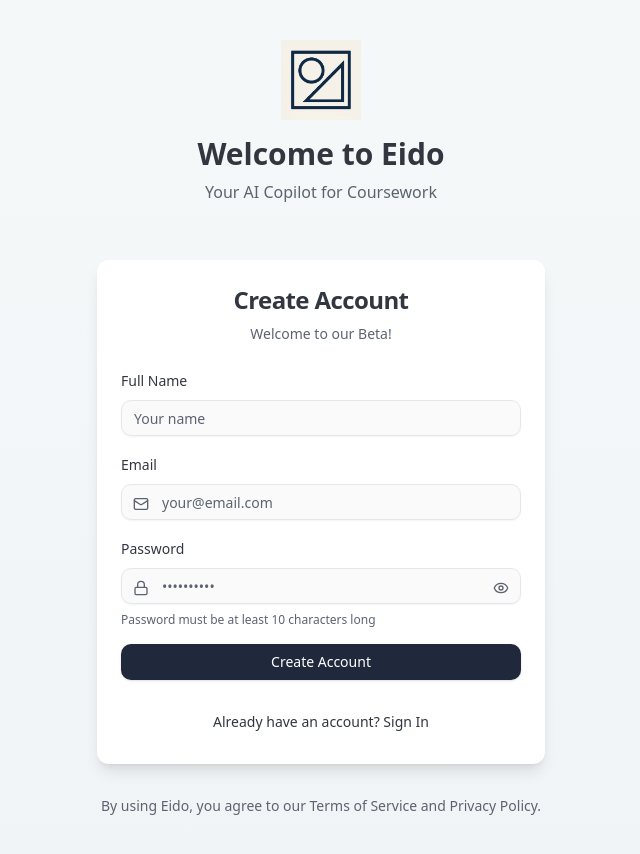
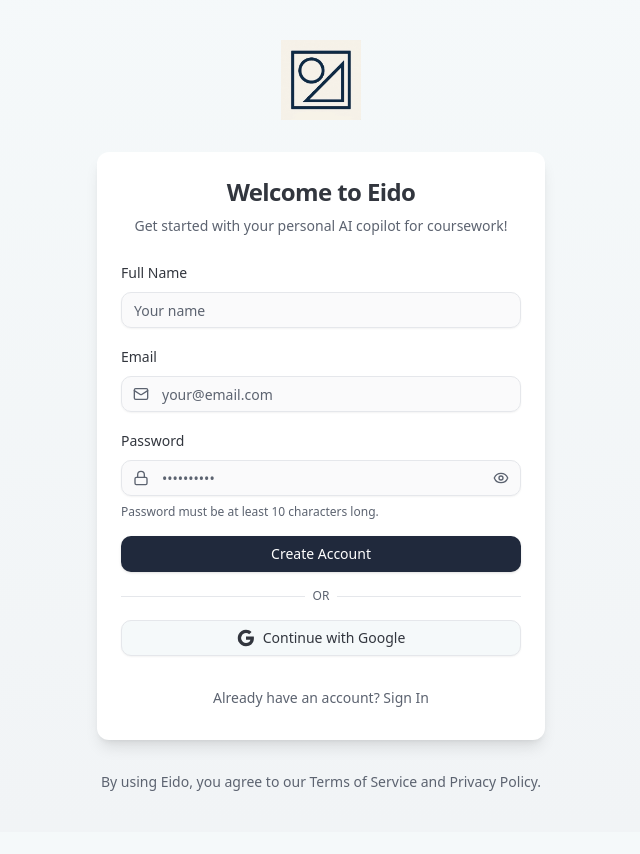
Before and after one commit to SamuelrSun/eido-ai, a React (Vite) app: page /auth in a window 1280 px wide. Shown: the whole page, without its empty margins (319-959 px from the left). After the commit the page ends 832 px from the top, so only its background shows below. Built offline with nearby package versions, Linux system fonts and the light colour scheme.

Commit message:
Google auth

```diff
--- a/src/components/auth/Auth.tsx
+++ b/src/components/auth/Auth.tsx
@@ -1,4 +1,4 @@
-
+// src/components/auth/Auth.tsx
 import { useState } from 'react';
 import { Button } from "@/components/ui/button";
 import { Input } from "@/components/ui/input";
@@ -9,82 +9,102 @@ import { supabase } from "@/integrations/supabase/client";
 import { Loader2, Mail, Lock, Eye, EyeOff } from "lucide-react";
 import { useNavigate } from 'react-router-dom';
 
+// Simple SVG for Google Icon
+const GoogleIcon = () => (
+  <svg xmlns="http://www.w3.org/2000/svg" width="18" height="18" viewBox="0 0 24 24" fill="currentColor">
+    <path d="M22.56 12.25c0-.78-.07-1.53-.2-2.25H12v4.26h5.92c-.26 1.37-1.04 2.53-2.21 3.31v2.77h3.57c2.08-1.92 3.28-4.74 3.28-8.09z" />
+    <path d="M12 23c2.97 0 5.46-.98 7.28-2.66l-3.57-2.77c-.98.66-2.23 1.06-3.71 1.06-2.86 0-5.29-1.93-6.16-4.53H2.18v2.84C3.99 20.53 7.7 23 12 23z" />
+    <path d="M5.84 14.09c-.22-.66-.35-1.36-.35-2.09s.13-1.43.35-2.09V7.07H2.18C1.43 8.55 1 10.22 1 12s.43 3.45 1.18 4.93l2.85-2.22.81-.62z" />
+    <path d="M12 5.38c1.62 0 3.06.56 4.21 1.64l3.15-3.15C17.45 2.09 14.97 1 12 1 7.7 1 3.99 3.47 2.18 7.07l3.66 2.84c.87-2.6 3.3-4.53 6.16-4.53z" />
+    <path d="M1 1h22v22H1z" fill="none" />
+  </svg>
+);
+
 export function Auth() {
   const [email, setEmail] = useState('');
   const [password, setPassword] = useState('');
   const [fullName, setFullName] = useState('');
   const [loading, setLoading] = useState(false);
-  const [authMode, setAuthMode] = useState<'signin' | 'signup'>('signup'); // Default to signup
+  const [googleLoading, setGoogleLoading] = useState(false); // Separate loading state for Google
+  const [authMode, setAuthMode] = useState<'signin' | 'signup'>('signup');
   const [showPassword, setShowPassword] = useState(false);
   const { toast } = useToast();
   const navigate = useNavigate();
 
-  const handleAuth = async (e: React.FormEvent) => {
+  const handleEmailAuth = async (e: React.FormEvent) => {
     e.preventDefault();
     setLoading(true);
     try {
       if (authMode === 'signup') {
-        // For signup, enforce 10-character password
         if (password.length < 10) {
           throw new Error("Password should be at least 10 characters long.");
         }
-
         const { error } = await supabase.auth.signUp({
           email,
           password,
           options: {
-            emailRedirectTo: window.location.origin,
+            emailRedirectTo: `${window.location.origin}/`, // Redirect to home after confirmation
             data: {
-              full_name: fullName
+              full_name: fullName // This will be used by the trigger to populate profiles
             }
           }
         });
-
         if (error) throw error;
-
         toast({
           title: "Account created successfully",
           description: "We've sent you a confirmation link to complete your signup.",
         });
       } else {
-        // For signin
         const { error } = await supabase.auth.signInWithPassword({ email, password });
         if (error) throw error;
-
         toast({
-          title: "Welcome to the Eido beta!",
+          title: "Welcome back!", // Changed from "Welcome to Eido beta!"
           description: "You have been signed in successfully.",
         });
-
-        // Redirect to home page after successful sign in
         navigate('/');
       }
     } catch (error) {
-      console.error('Auth error:', error);
+      console.error('Email auth error:', error);
       let errorMessage = "An error occurred during authentication";
+      if (error instanceof Error) {
+        if (error.message.includes("Email not confirmed")) errorMessage = "Please check your email and confirm your address.";
+        else if (error.message.includes("Invalid login credentials")) errorMessage = "Invalid email or password.";
+        else if (error.message.includes("User already registered")) errorMessage = "An account with this email already exists. Please sign in or use a different email.";
+        else if (error.message.includes("Password should be")) errorMessage = "Password should be at least 10 characters long.";
+        else errorMessage = error.message;
+      }
+      toast({ title: "Authentication Error", description: errorMessage, variant: "destructive" });
+    } finally {
+      setLoading(false);
+    }
+  };
 
-      if (error instanceof Error) {
-        // Handle common authentication errors with more user-friendly messages
-        if (error.message.includes("Email not confirmed")) {
-          errorMessage = "Please check your email inbox and confirm your email address before signing in.";
-        } else if (error.message.includes("Invalid login credentials")) {
-          errorMessage = "Invalid email or password. Please try again.";
-        } else if (error.message.includes("User already registered")) {
-          errorMessage = "An account with this email already exists. Please sign in instead.";
-        } else if (error.message.includes("Password should be")) {
-          errorMessage = "Password should be at least 10 characters long.";
-        } else {
-          errorMessage = error.message;
-        }
-      }
-
+  const handleGoogleSignIn = async () => {
+    setGoogleLoading(true);
+    try {
+      const { error } = await supabase.auth.signInWithOAuth({
+        provider: 'google',
+        options: {
+          redirectTo: `${window.location.origin}/`, // Redirect to home after Google sign-in
+          // You can add scopes if needed, but Supabase defaults usually cover profile & email
+          // scopes: 'email profile https://www.googleapis.com/auth/user.birthday.read',
+          // queryParams: { access_type: 'offline', prompt: 'consent' } // Example query params
+        },
+      });
+      if (error) throw error;
+      // Note: The user is redirected to Google and then back.
+      // The actual session creation and navigation happens after the redirect.
+      // A toast here might not be seen if the redirect is too fast.
+      // Successful sign-in is usually handled by the AuthGuard or onAuthStateChange listener.
+    } catch (error) {
+      console.error('Google Sign-In error:', error);
       toast({
-        title: "Authentication error",
-        description: errorMessage,
+        title: "Google Sign-In Error",
+        description: error instanceof Error ? error.message : "Could not sign in with Google. Please try again.",
         variant: "destructive",
       });
     } finally {
-      setLoading(false);
+      setGoogleLoading(false);
     }
   };
 
@@ -100,16 +120,15 @@ export function Auth() {
     <Card className="w-full max-w-md bg-white shadow-lg border-0">
       <CardHeader className="space-y-2">
         <CardTitle className="text-2xl font-bold text-center">
-          {authMode === 'signin' ? 'Sign In' : 'Create Account'}
+          {authMode === 'signin' ? 'Sign In' : 'Welcome to Eido'}
         </CardTitle>
         <CardDescription className="text-center">
           {authMode === 'signin'
             ? 'Enter your credentials to access your account'
-            : 'Welcome to our Beta!'}
+            : 'Get started with your personal AI copilot for coursework!'}
         </CardDescription>
       </CardHeader>
-      <CardContent>
-        <form onSubmit={handleAuth} className="space-y-4">
+      <CardContent className="space-y-4">
         {authMode === 'signup' && (
           <div className="space-y-2">
             <Label htmlFor="fullName">Full Name</Label>
@@ -120,6 +139,7 @@ export function Auth() {
               value={fullName}
               onChange={(e) => setFullName(e.target.value)}
               className="bg-muted/30"
+              required
             />
           </div>
         )}
@@ -135,7 +155,7 @@ export function Auth() {
               required
               className="bg-muted/30 pl-10"
             />
-              <Mail className="absolute left-3 top-3 h-4 w-4 text-muted-foreground" />
+            <Mail className="absolute left-3 top-1/2 -translate-y-1/2 h-4 w-4 text-muted-foreground" />
           </div>
         </div>
         <div className="space-y-2">
@@ -151,12 +171,12 @@ export function Auth() {
               minLength={authMode === 'signup' ? 10 : undefined}
               className="bg-muted/30 pl-10"
             />
-              <Lock className="absolute left-3 top-3 h-4 w-4 text-muted-foreground" />
+            <Lock className="absolute left-3 top-1/2 -translate-y-1/2 h-4 w-4 text-muted-foreground" />
             <Button
               type="button"
               variant="ghost"
               size="icon"
-                className="absolute right-1 top-1 h-8 w-8 text-muted-foreground"
+              className="absolute right-1 top-1/2 -translate-y-1/2 h-8 w-8 text-muted-foreground"
               onClick={toggleShowPassword}
             >
               {showPassword ? <EyeOff className="h-4 w-4" /> : <Eye className="h-4 w-4" />}
@@ -164,26 +184,50 @@ export function Auth() {
           </div>
           {authMode === 'signup' && (
             <p className="text-xs text-muted-foreground mt-1">
-                Password must be at least 10 characters long
+              Password must be at least 10 characters long.
             </p>
           )}
         </div>
 
         <Button
           type="submit"
+          onClick={handleEmailAuth}
           className="w-full bg-sidebar hover:bg-sidebar-accent text-white"
-            disabled={loading}
+          disabled={loading || googleLoading}
         >
-            {loading ? <Loader2 className="mr-2 h-4 w-4 animate-spin" /> : null}
-            {loading ? 'Processing...' : authMode === 'signin' ? 'Sign In' : 'Create Account'}
+          {loading && !googleLoading ? <Loader2 className="mr-2 h-4 w-4 animate-spin" /> : null}
+          {loading && !googleLoading ? 'Processing...' : authMode === 'signin' ? 'Sign In' : 'Create Account'}
         </Button>
-        </form>
+
+        {/* "OR" Separator */}
+        <div className="relative my-6">
+          <div className="absolute inset-0 flex items-center">
+            <span className="w-full border-t" />
+          </div>
+          <div className="relative flex justify-center text-xs uppercase">
+            <span className="bg-white px-2 text-muted-foreground">
+              Or
+            </span>
+          </div>
+        </div>
+
+        {/* Google Sign-In Button */}
+        <Button
+          variant="outline"
+          className="w-full"
+          onClick={handleGoogleSignIn}
+          disabled={loading || googleLoading}
+        >
+          {googleLoading ? <Loader2 className="mr-2 h-4 w-4 animate-spin" /> : <GoogleIcon />}
+          <span className="ml-2">Continue with Google</span>
+        </Button>
       </CardContent>
-      <CardFooter>
+      <CardFooter className="flex flex-col space-y-2">
         <Button
-          variant="ghost"
+          variant="link"
           onClick={toggleAuthMode}
-          className="w-full text-sm hover:bg-muted/20"
+          className="w-full text-sm text-muted-foreground hover:text-primary"
+          disabled={googleLoading || loading}
         >
           {authMode === 'signin'
             ? "Don't have an account? Sign Up"
--- a/src/pages/AuthPage.tsx
+++ b/src/pages/AuthPage.tsx
@@ -1,27 +1,24 @@
-
+// src/pages/AuthPage.tsx
 import { Auth } from "@/components/auth/Auth";
-import { PageHeader } from "@/components/layout/PageHeader";
+// PageHeader is not used here, so its import can be removed if it was present in previous versions.
 
 const AuthPage = () => {
   return (
     <div className="flex flex-col min-h-screen bg-gradient-to-b from-background to-muted/50">
       <div className="flex-1 flex flex-col items-center justify-center px-4 py-10">
-        <div className="w-full max-w-md mb-6 flex flex-col items-center">
-          <div className="flex items-center justify-center mb-4">
-            <img
-              src="/eido-icon.png"
-              alt="Eido Logo"
-              className="h-20 w-20 object-contain"
-            />
-          </div>
-          <h1 className="text-3xl font-bold text-center mb-2">Welcome to Eido</h1>
-          <p className="text-center text-muted-foreground mb-8">
-            Your AI Copilot for Coursework
-          </p>
+        {/* Logo remains at the top */}
+        <div className="flex items-center justify-center mb-8"> {/* Increased bottom margin for spacing */}
+          <img
+            src="/eido-icon.png"
+            alt="Eido Logo"
+            className="h-20 w-20 object-contain"
+          />
         </div>
 
+        {/* The Auth component (the card) is now directly below the logo */}
         <Auth />
 
+        {/* Footer text remains */}
         <div className="mt-8 text-center text-sm text-muted-foreground">
           <p>
             By using Eido, you agree to our Terms of Service and Privacy Policy.
```
Also changed, not shown: src/pages/HomePage.tsx (+45 -50 lines). Lines whose indentation alone changed are shown as unchanged.
